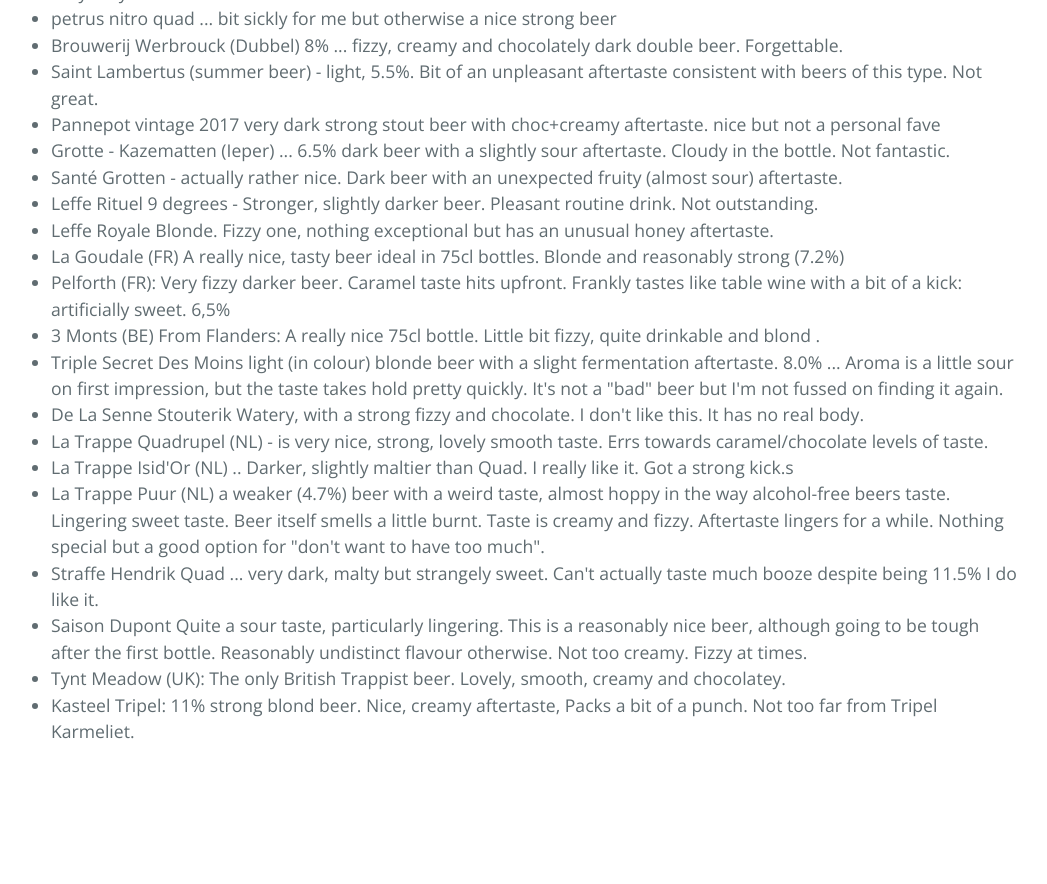
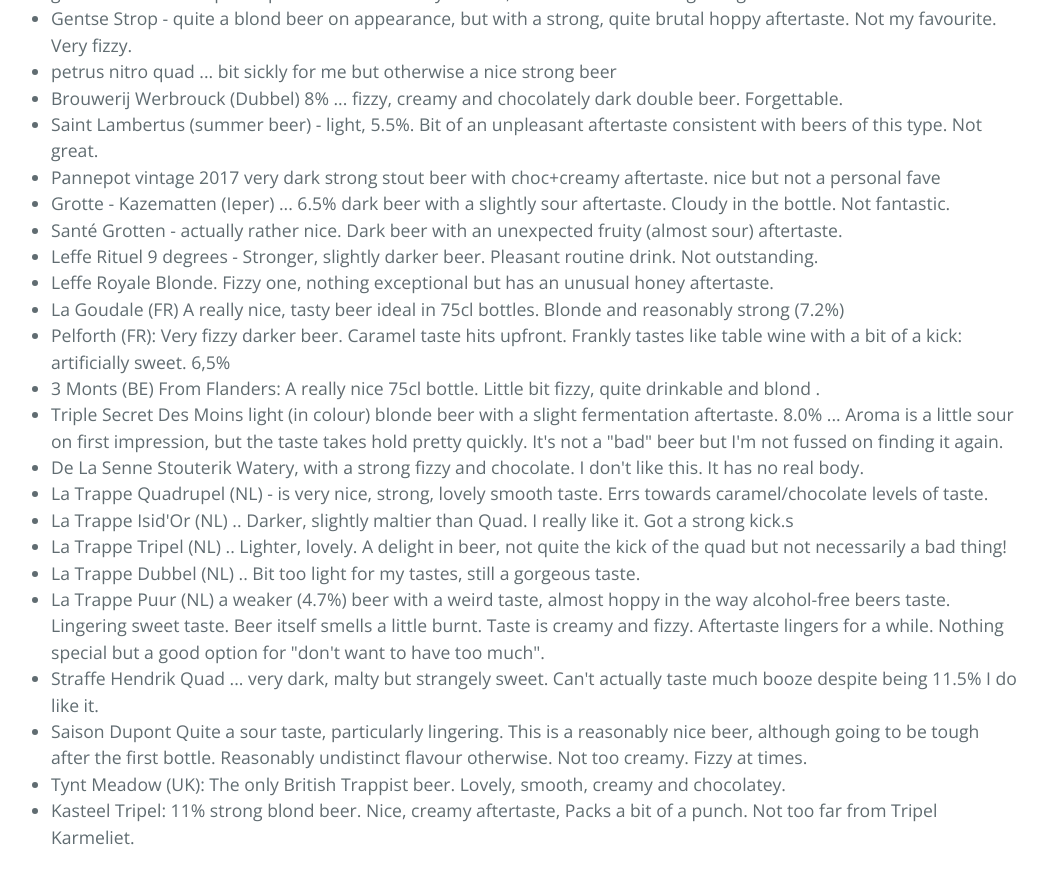
Before and after one commit to svenlatham/svenlatham-website, a Jekyll site: the page built from beer/index.html, in a window 1280 px wide and 900 px high, scrolled down 1591 px. Shown: the top 884 px of the window, without its empty margins (125-1172 px from the left). Built offline with Jekyll 4.4.1, drawn with Linux system fonts in a browser that asks for light colours; before the commit the page ends 2385 px from its top, so only the background shows below that; some of the changed text lies outside the part shown.

Commit message:
Added various beers

```diff
--- a/beer/index.html
+++ b/beer/index.html
@@ -11,6 +11,7 @@ title: Beer
 
 <ul>
 <li>Westmalle - gorgeous triple brewed golden strong pale ale.</li>
+<li>Westmalle Extra - Lighter on the alcohol content; fizzier. Reminds me of 'premium' lagers, with hints of the classic Westmalle taste.</li>
 <li>Achel - like Westmalle, triple brewed (I think), strong and dark taste.</li>
 <li>Rochefort 8 very nice dark beer. Strong.</li>
 <li>rochefort 10 Dark again, stronger.</li>
@@ -24,10 +25,10 @@ title: Beer
 <li>La chouffe - Unfiltered blond beer, Really nice aftertaste a bit like the better Leffe blond. quite strong.</li>
 <li>La Chouffe (blue) - quite a caramel, dark taste. Perhaps a bit overpowering. Not my favourite.</li>
 <li>La Chouffe (cherry) - strong cherry flavour (of course!) really quite delightful.</li>
-  <li>Mc Chouffe - double malt, dark, strong beer. Not too fizzy.</li>
+<li>Mc Chouffe - double malt, dark, strong beer. Not too fizzy.</li>
 <li>Duvel - distinctive, lighter beer. A bit too fizzy in 75cl variants.</li>
 <li>Duvel tripel hop citra. okay in hot weather. lemon overpowers any nice beer taste. 'citra' in this case distracts from an otherwise delicious beer.</li>
-  <li>Duvel 6.66</li> - a new beer (2021) with a noticeably sour taste with lemon remains. Sadly not a favourite; Duval original remains my preferred.</li>
+<li>Duvel 6.66</li> - a new beer (2021) with a noticeably sour taste with lemon remains. Sadly not a favourite; Duval original remains my preferred.</li>
 <li>Texels Springtij - (Dutch beer) good but not fantastic. nice enough, quite bubbly but nice caramel aftertaste</li>
 <li>Palm - soft and sweet beer.</li>
 <li>La Mointoise - Blond beer, quite fizzy. One of the weaker beers - good for a sunny evening.</li>
@@ -64,6 +65,8 @@ title: Beer
 <li>De La Senne Stouterik Watery, with a strong fizzy and chocolate. I don't like this. It has no real body.</li>
 <li>La Trappe Quadrupel (NL) - is very nice, strong, lovely smooth taste. Errs towards caramel/chocolate levels of taste.</li>
 <li>La Trappe Isid'Or (NL) .. Darker, slightly maltier than Quad. I really like it. Got a strong kick.s</li>
+<li>La Trappe Tripel (NL) .. Lighter, lovely. A delight in beer, not quite the kick of the quad but not necessarily a bad thing!</li>
+<li>La Trappe Dubbel (NL) .. Bit too light for my tastes, still a gorgeous taste.</li>
 <li>La Trappe Puur (NL) a weaker (4.7%) beer with a weird taste, almost hoppy in the way alcohol-free beers taste. Lingering sweet taste. Beer itself smells a little burnt. Taste is creamy and fizzy. Aftertaste lingers for a while. Nothing special but  a good option for "don't want to have too much".</li>
 <li>Straffe Hendrik Quad ... very dark, malty but strangely sweet. Can't actually taste much booze despite being 11.5% I do like it.</li>
 <li>Saison Dupont Quite a sour taste, particularly lingering. This is a reasonably nice beer, although going to be tough after the first bottle. Reasonably undistinct flavour otherwise. Not too creamy. Fizzy at times.</li>
```
